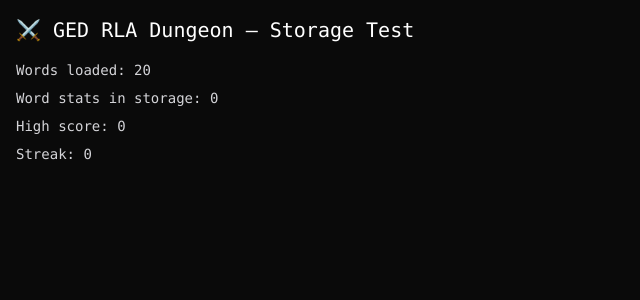
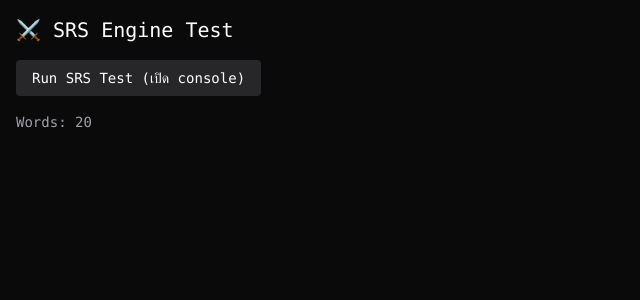
Before and after one commit to sea242552-ux/ged-rla-dungeon, a React (Vite) app: page / in a window 1280 px wide. Shown: the top 300 px of the page, without its empty margins (0-640 px from the left). Built offline with nearby package versions, Linux system fonts and the light colour scheme.

Commit message:
feat: SRS engine + priority + new card gate

```diff
--- a/src/App.jsx
+++ b/src/App.jsx
@@ -1,19 +1,37 @@
 import { useProgress } from './hooks/useProgress';
+import { onCorrect, onIncorrect, calculateWeight } from './engine/srs';
+import { calculateNewCardsAllowed } from './engine/newCardGate';
+import { createDefaultStat } from './data/storage';
 
 function App() {
-  const { words, wordStats, playerStats, loading } = useProgress();
-
+  const { words, wordStats, loading } = useProgress();
   if (loading) return <div className="p-4">Loading...</div>;
 
+  const test = () => {
+    let stat = createDefaultStat();
+    console.log('Initial:', stat);
+
+    stat = onCorrect(stat); console.log('After correct 1:', stat);
+    stat = onCorrect(stat); console.log('After correct 2:', stat);
+    stat = onCorrect(stat); console.log('After correct 3 (should be review):', stat);
+    stat = onCorrect(stat); console.log('After correct 4 (interval 3):', stat);
+    stat = onIncorrect(stat); console.log('After incorrect (should be relearning):', stat);
+    stat = onCorrect(stat); console.log('After correct (back to review):', stat);
+
+    console.log('Weight:', calculateWeight(stat));
+    console.log('New cards allowed:', calculateNewCardsAllowed(wordStats));
+  };
+
   return (
-    <div className="min-h-screen p-4 font-mono text-sm">
-      <h1 className="text-xl mb-4">⚔️ GED RLA Dungeon — Storage Test</h1>
-      <div className="space-y-2 text-zinc-300">
-        <p>Words loaded: {words.length}</p>
-        <p>Word stats in storage: {Object.keys(wordStats).length}</p>
-        <p>High score: {playerStats.highScore}</p>
-        <p>Streak: {playerStats.streak}</p>
-      </div>
+    <div className="p-4 font-mono text-sm">
+      <h1 className="text-xl mb-4">⚔️ SRS Engine Test</h1>
+      <button
+        onClick={test}
+        className="px-4 py-2 bg-zinc-800 hover:bg-zinc-700 rounded"
+      >
+        Run SRS Test (เปิด console)
+      </button>
+      <p className="mt-4 text-zinc-400">Words: {words.length}</p>
     </div>
   );
 }
--- /dev/null
+++ b/src/engine/newCardGate.js
@@ -0,0 +1,17 @@
+import { NEW_CARD_GATE } from '../config/constants';
+import { isDue } from './srs';
+
+export function calculateNewCardsAllowed(wordStats) {
+  let pressure = 0;
+  for (const stat of Object.values(wordStats)) {
+    if (stat.status === 'learning') pressure++;
+    else if (stat.status === 'review' || stat.status === 'relearning') {
+      if (isDue(stat)) pressure++;
+    }
+  }
+
+  for (const rule of NEW_CARD_GATE) {
+    if (pressure <= rule.maxPressure) return rule.newCards;
+  }
+  return 0;
+}
--- /dev/null
+++ b/src/engine/priority.js
@@ -0,0 +1,56 @@
+import { INTERVAL_WEIGHTS, GAME } from '../config/constants';
+import { todayISO, daysBetween } from '../data/storage';
+
+export function calculatePriority(stat) {
+  const intervalKey = stat.interval === 'mastered' ? 'mastered' : stat.interval;
+  const intervalWeight = INTERVAL_WEIGHTS[intervalKey] ?? 0;
+
+  let overdueDays = 0;
+  if (stat.nextReview) {
+    overdueDays = Math.max(0, daysBetween(stat.nextReview, todayISO()));
+  }
+
+  return {
+    score: intervalWeight * 2 + overdueDays,
+    overdue: overdueDays,
+  };
+}
+
+export function sortByPriority(wordsWithStats) {
+  return [...wordsWithStats].sort((a, b) => {
+    const pa = calculatePriority(a.stat);
+    const pb = calculatePriority(b.stat);
+    if (pb.score !== pa.score) return pb.score - pa.score;
+    if (pb.overdue !== pa.overdue) return pb.overdue - pa.overdue;
+    return Math.random() - 0.5;
+  });
+}
+
+export function selectBossWord(wordsWithStats) {
+  const eligible = wordsWithStats.filter(({ stat }) => {
+    if (stat.status === 'mastered') return true;
+    if (stat.status === 'review' && typeof stat.interval === 'number' && stat.interval >= GAME.BOSS_MIN_INTERVAL) return true;
+    return false;
+  });
+
+  if (eligible.length === 0) return null;
+
+  const rankOrder = ['mastered', 30, 14, 7];
+  for (const targetRank of rankOrder) {
+    const matches = eligible.filter(({ stat }) => {
+      if (targetRank === 'mastered') return stat.status === 'mastered';
+      return stat.interval === targetRank;
+    });
+    if (matches.length === 0) continue;
+
+    const sorted = matches.sort((a, b) => {
+      const da = a.stat.lastSeen ? daysBetween(a.stat.lastSeen, todayISO()) : 999;
+      const db = b.stat.lastSeen ? daysBetween(b.stat.lastSeen, todayISO()) : 999;
+      if (db !== da) return db - da;
+      return Math.random() - 0.5;
+    });
+    return sorted[0];
+  }
+
+  return null;
+}
--- /dev/null
+++ b/src/engine/srs.js
@@ -0,0 +1,101 @@
+import { INTERVALS, LEARNING_STEPS, WEIGHTS } from '../config/constants';
+import { todayISO, addDays, daysBetween } from '../data/storage';
+
+export function onCorrect(stat) {
+  const now = todayISO();
+  const newStat = { ...stat, lastSeen: now };
+
+  if (stat.status === 'new' || stat.status === 'learning') {
+    const newCount = stat.learningCount + 1;
+    if (newCount >= LEARNING_STEPS) {
+      return {
+        ...newStat,
+        status: 'review',
+        interval: 1,
+        learningCount: 0,
+        nextReview: addDays(now, 1),
+      };
+    }
+    return { ...newStat, status: 'learning', learningCount: newCount };
+  }
+
+  if (stat.status === 'relearning') {
+    return {
+      ...newStat,
+      status: 'review',
+      learningCount: 0,
+      nextReview: addDays(now, stat.interval || 1),
+    };
+  }
+
+  if (stat.status === 'review') {
+    const currentIdx = INTERVALS.indexOf(stat.interval);
+    if (currentIdx === -1) {
+      return { ...newStat, interval: 1, nextReview: addDays(now, 1) };
+    }
+    if (currentIdx === INTERVALS.length - 1) {
+      return {
+        ...newStat,
+        status: 'mastered',
+        interval: 'mastered',
+        nextReview: null,
+        fastTrack: false,
+      };
+    }
+    const nextInterval = INTERVALS[currentIdx + 1];
+    return {
+      ...newStat,
+      interval: nextInterval,
+      nextReview: addDays(now, nextInterval),
+      fastTrack: false,
+    };
+  }
+
+  if (stat.status === 'mastered') {
+    return { ...newStat };
+  }
+
+  return newStat;
+}
+
+export function onIncorrect(stat) {
+  const now = todayISO();
+  const newStat = { ...stat, lastSeen: now, fastTrack: false };
+
+  if (stat.status === 'new' || stat.status === 'learning') {
+    return { ...newStat, status: 'learning', learningCount: 0 };
+  }
+
+  return {
+    ...newStat,
+    status: 'relearning',
+    interval: 1,
+    learningCount: 0,
+    nextReview: addDays(now, 1),
+  };
+}
+
+export function calculateWeight(stat) {
+  if (stat.status === 'new') return WEIGHTS.new;
+  if (stat.status === 'learning') {
+    if (stat.learningCount === 1) return WEIGHTS.learning_1;
+    if (stat.learningCount === 2) return WEIGHTS.learning_2;
+    return WEIGHTS.new;
+  }
+  if (stat.status === 'relearning') return WEIGHTS.relearning;
+  if (stat.status === 'mastered') return WEIGHTS.mastered;
+  if (stat.status === 'review') {
+    const today = todayISO();
+    const overdue = daysBetween(stat.nextReview, today);
+    if (overdue <= 0) return WEIGHTS.review_due;
+    return WEIGHTS.review_due + WEIGHTS.review_overdue_multiplier * overdue;
+  }
+  return WEIGHTS.new;
+}
+
+export function isDue(stat) {
+  if (stat.status === 'new' || stat.status === 'learning') return true;
+  if (stat.status === 'mastered') return false;
+  if (!stat.nextReview) return true;
+  return daysBetween(stat.nextReview, todayISO()) >= 0;
+}
```
